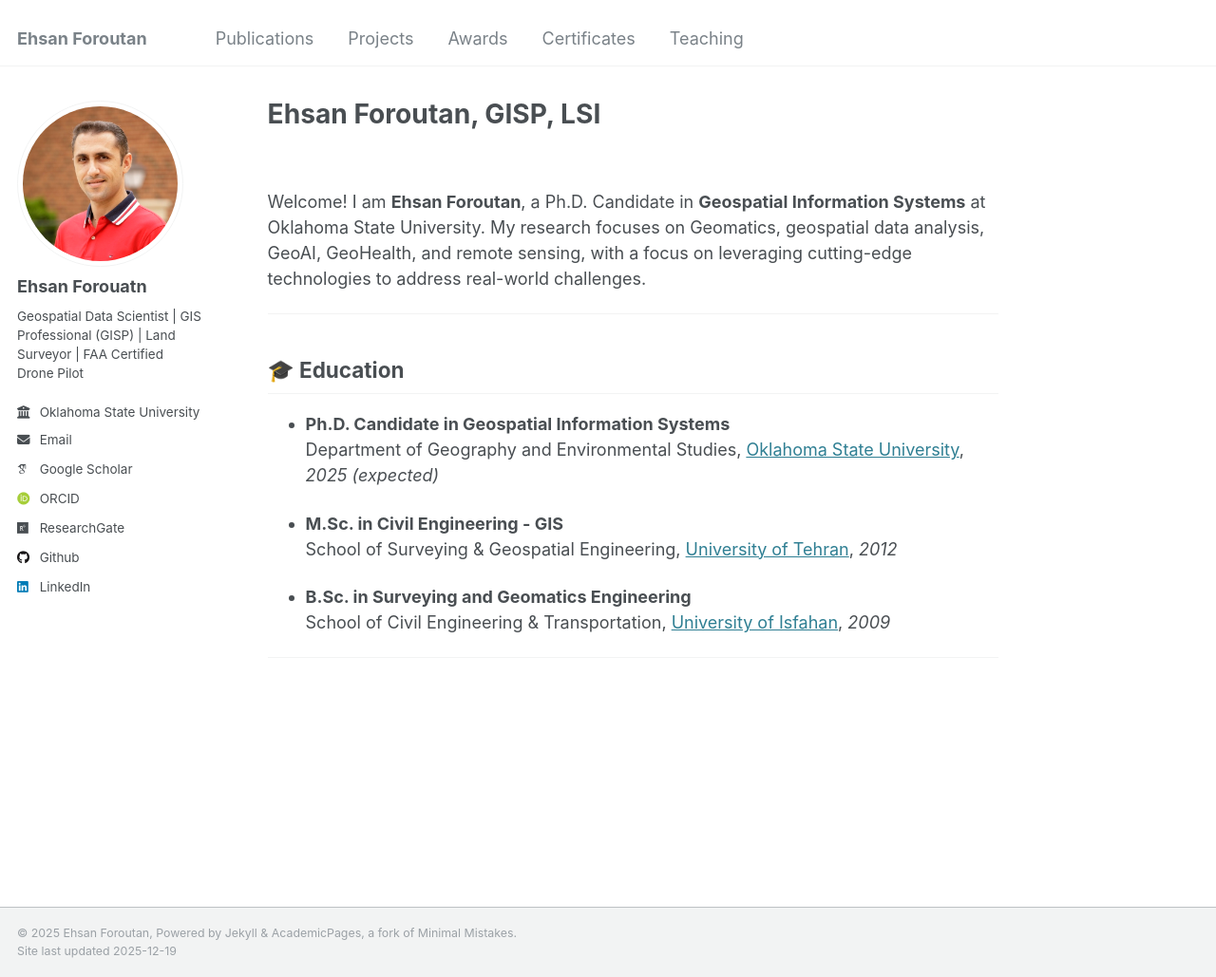
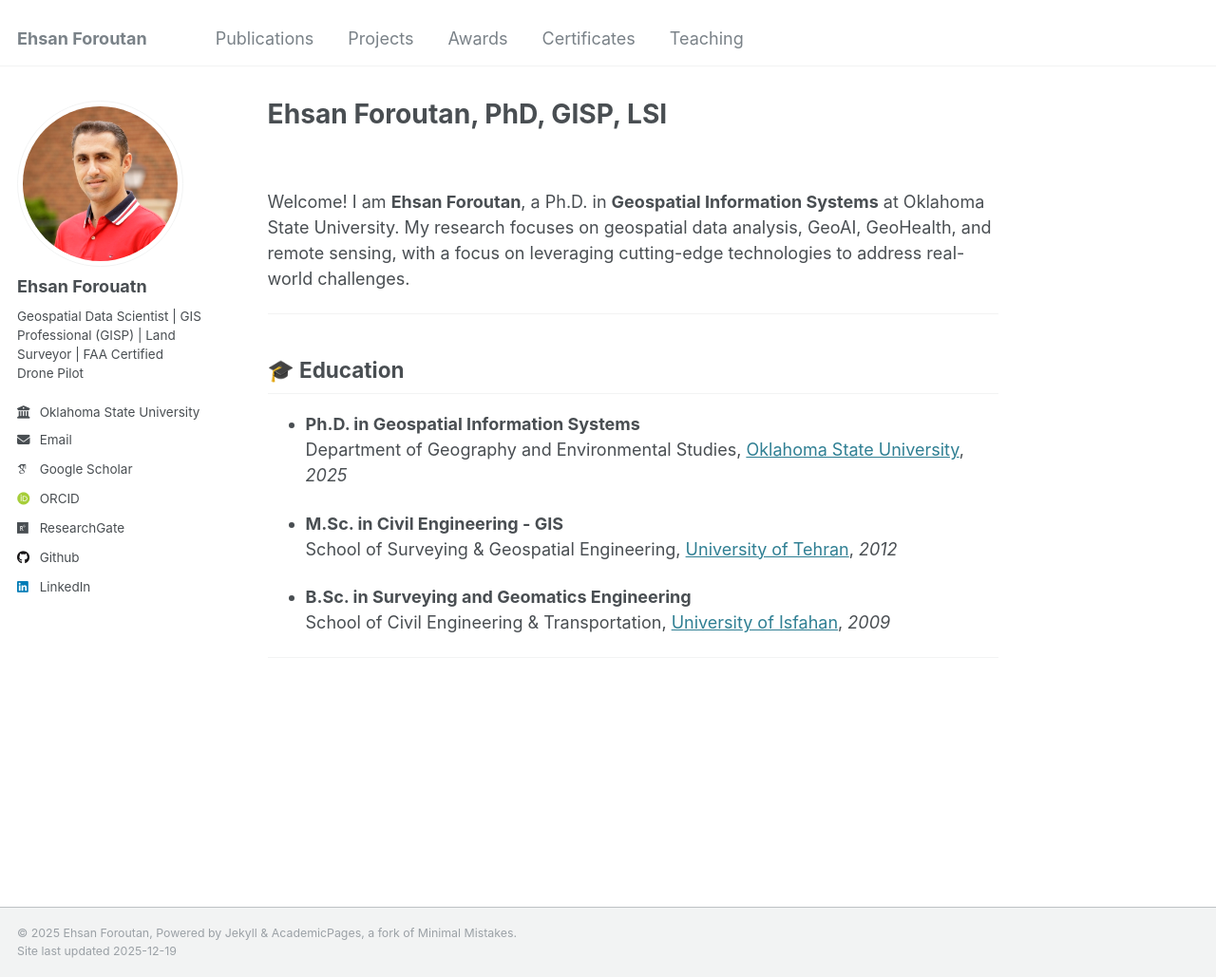
Before and after one commit to eforoutan/eforoutan.github.io, a Jekyll site: the page built from _pages/about.md, in a window 1280 px wide and 1029 px high. Shown: the whole window at 95% size. Built offline with Jekyll 4.4.1, drawn with Linux system fonts in a browser that asks for light colours; some web fonts are replaced.

Commit message:
Correct title and degree information for Ehsan
Updated title and degree status in the about page.

```diff
--- a/_pages/about.md
+++ b/_pages/about.md
@@ -1,6 +1,6 @@
 ---
 permalink: /
-title: "Ehsan Foroutan, GISP, LSI"
+title: "Ehsan Foroutan, PhD, GISP, LSI"
 author_profile: true
 redirect_from:
   - /about/
@@ -9,13 +9,13 @@ redirect_from:
 
 <br>
 
-Welcome! I am **Ehsan Foroutan**, a Ph.D. Candidate in **Geospatial Information Systems** at Oklahoma State University. My research focuses on Geomatics, geospatial data analysis, GeoAI, GeoHealth, and remote sensing, with a focus on leveraging cutting-edge technologies to address real-world challenges.
+Welcome! I am **Ehsan Foroutan**, a Ph.D. in **Geospatial Information Systems** at Oklahoma State University. My research focuses on geospatial data analysis, GeoAI, GeoHealth, and remote sensing, with a focus on leveraging cutting-edge technologies to address real-world challenges.
 
 ---
 ## 🎓 Education
 
-- **Ph.D. Candidate in Geospatial Information Systems**
-  Department of Geography and Environmental Studies, [Oklahoma State University](https://go.okstate.edu), *2025 (expected)*
+- **Ph.D. in Geospatial Information Systems**
+  Department of Geography and Environmental Studies, [Oklahoma State University](https://go.okstate.edu), *2025*
 
 - **M.Sc. in Civil Engineering - GIS**
   School of Surveying & Geospatial Engineering, [University of Tehran](https://geospatialeng.ut.ac.ir/en/), *2012*
```
